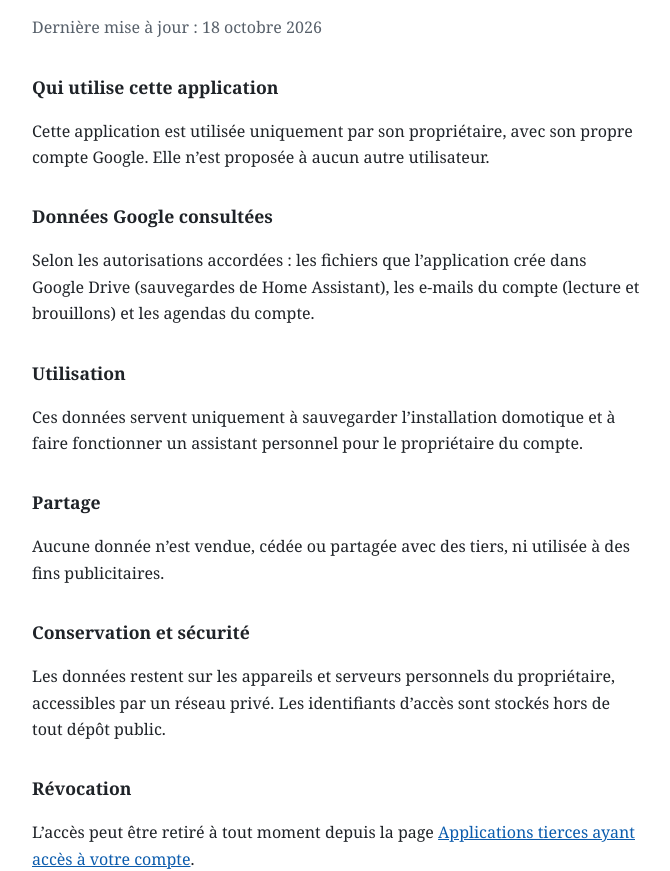
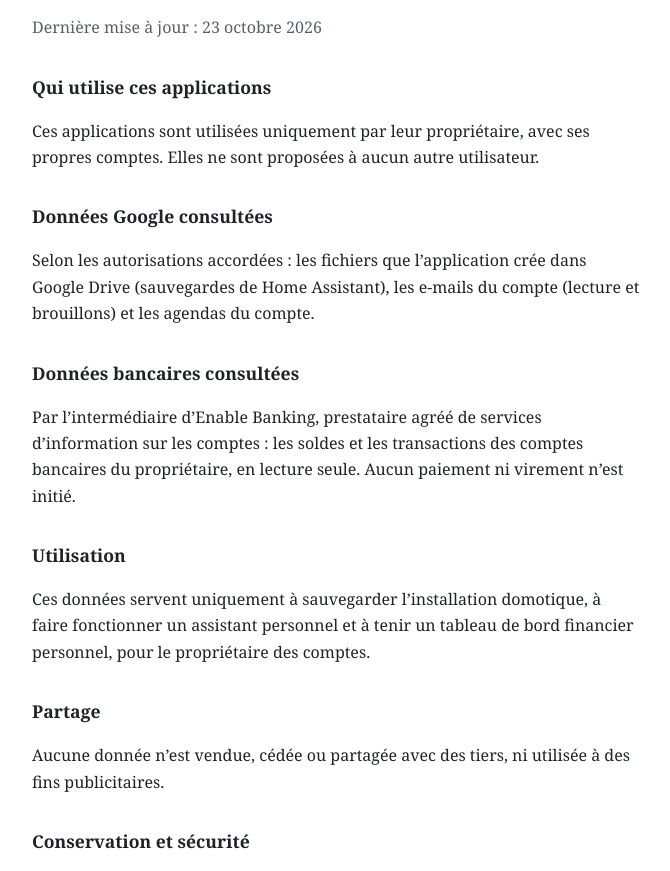
Before and after one commit to cpmilan/home-assistant, a plain HTML site: page privacy.html in a window 1280 px wide. Shown: the part 83-954 px from the top of the page, without its empty margins (304-974 px from the left). Drawn offline with Linux system fonts and the light colour scheme.

Commit message:
Add files via upload

```diff
--- a/privacy.html
+++ b/privacy.html
@@ -17,27 +17,32 @@
 </head>
 <body>
   <h1>Règles de confidentialité</h1>
-  <p class="muted">Dernière mise à jour : 18 octobre 2026</p>
+  <p class="muted">Dernière mise à jour : 23 octobre 2026</p>
 
-  <h2>Qui utilise cette application</h2>
-  <p>Cette application est utilisée uniquement par son propriétaire, avec son propre compte Google. Elle n’est proposée à aucun autre utilisateur.</p>
+  <h2>Qui utilise ces applications</h2>
+  <p>Ces applications sont utilisées uniquement par leur propriétaire, avec ses propres comptes. Elles ne sont proposées à aucun autre utilisateur.</p>
 
   <h2>Données Google consultées</h2>
   <p>Selon les autorisations accordées : les fichiers que l’application crée dans Google Drive (sauvegardes de Home Assistant), les e-mails du compte (lecture et brouillons) et les agendas du compte.</p>
 
+  <h2>Données bancaires consultées</h2>
+  <p>Par l’intermédiaire d’Enable Banking, prestataire agréé de services d’information sur les comptes : les soldes et les transactions des comptes bancaires du propriétaire, en lecture seule. Aucun paiement ni virement n’est initié.</p>
+
   <h2>Utilisation</h2>
-  <p>Ces données servent uniquement à sauvegarder l’installation domotique et à faire fonctionner un assistant personnel pour le propriétaire du compte.</p>
+  <p>Ces données servent uniquement à sauvegarder l’installation domotique, à faire fonctionner un assistant personnel et à tenir un tableau de bord financier personnel, pour le propriétaire des comptes.</p>
 
   <h2>Partage</h2>
   <p>Aucune donnée n’est vendue, cédée ou partagée avec des tiers, ni utilisée à des fins publicitaires.</p>
 
   <h2>Conservation et sécurité</h2>
-  <p>Les données restent sur les appareils et serveurs personnels du propriétaire, accessibles par un réseau privé. Les identifiants d’accès sont stockés hors de tout dépôt public.</p>
+  <p>Les données restent sur les appareils et serveurs personnels du propriétaire, accessibles par un réseau privé. Les identifiants et clés d’accès sont stockés hors de tout dépôt public.</p>
 
   <h2>Révocation</h2>
-  <p>L’accès peut être retiré à tout moment depuis la page <a href="https://myaccount.google.com/permissions">Applications tierces ayant accès à votre compte</a>.</p>
+  <p>L’accès Google peut être retiré à tout moment depuis la page <a href="https://myaccount.google.com/permissions">Applications tierces ayant accès à votre compte</a>. Les consentements bancaires peuvent être retirés auprès de chaque banque ou depuis le panneau de contrôle d’Enable Banking ; ils expirent par ailleurs automatiquement.</p>
 
   <h2>Conformité</h2>
   <p>L’utilisation des informations reçues des API Google respecte la Google API Services User Data Policy, y compris ses exigences d’usage limité.</p>
+
+  <p><a href="terms.html">Conditions d’utilisation</a></p>
 </body>
 </html>
```
Also changed, not shown: terms.html (added, +36 -0 lines).
